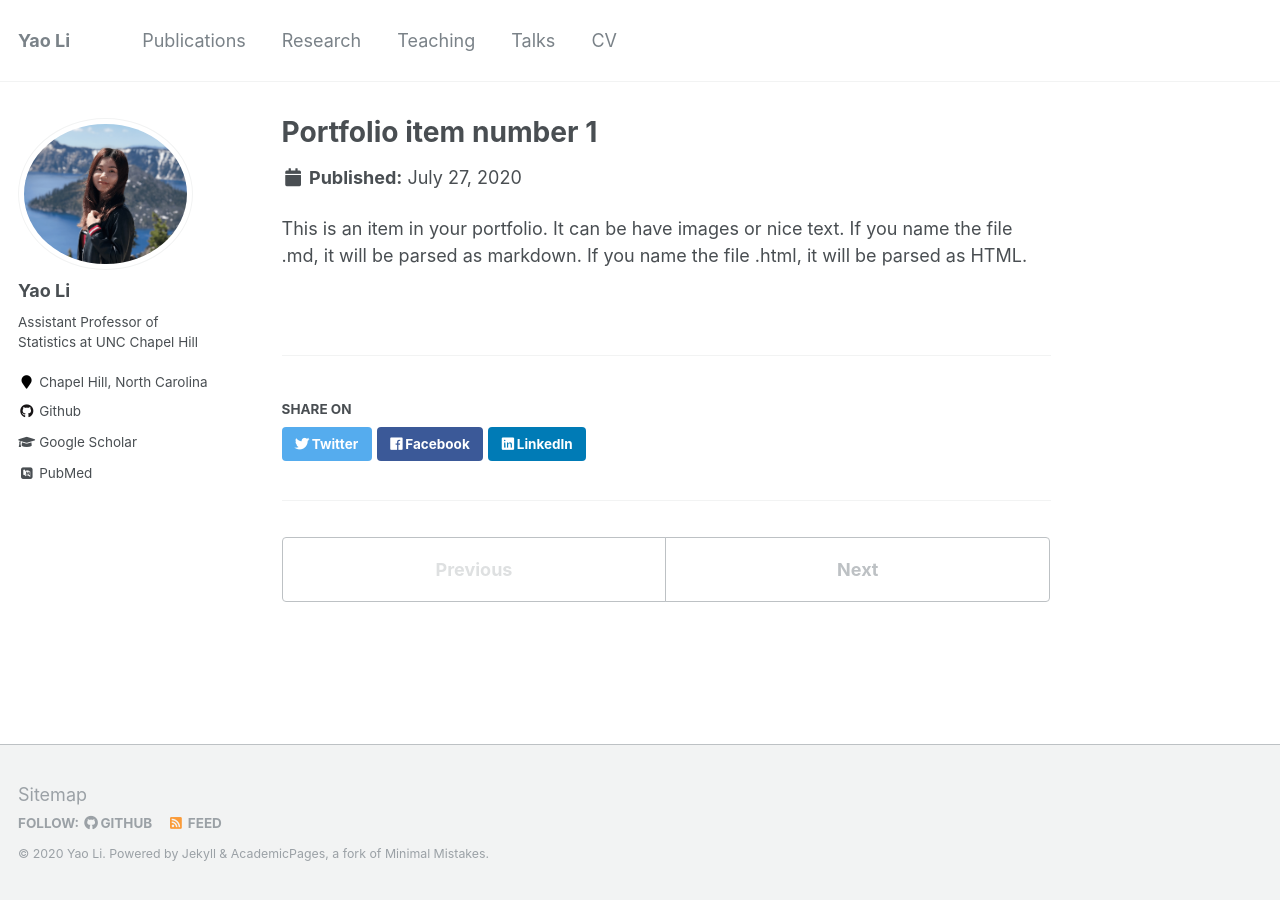
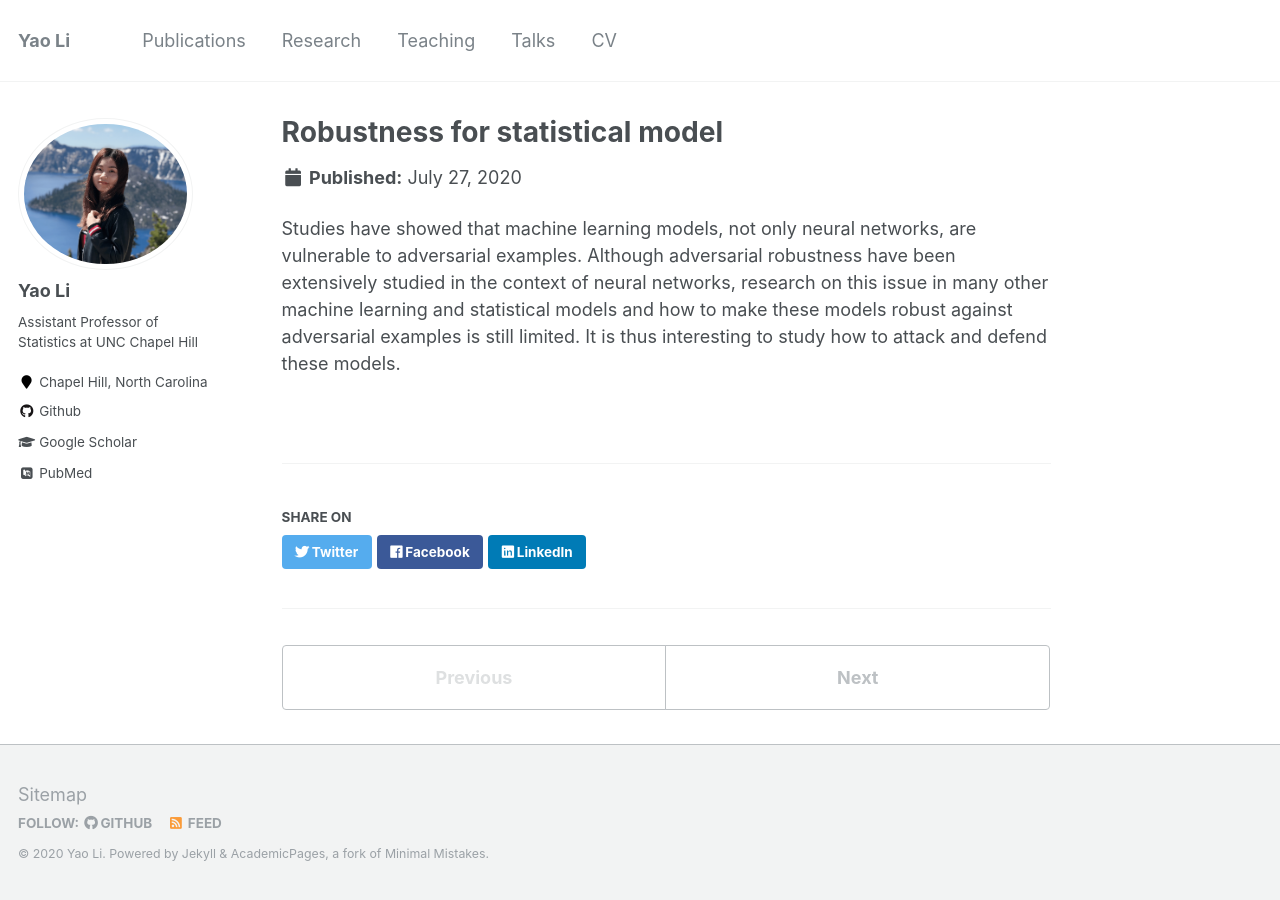
Before and after one commit to liyao880/yaoli, a Jekyll site: the page built from _research/adversarial-example.md, in a window 1280 px wide. Built offline with Jekyll 4.4.1, drawn with Linux system fonts in a browser that asks for light colours; some web fonts are replaced.

Commit message:
Update adversarial-example.md

```diff
--- a/_research/adversarial-example.md
+++ b/_research/adversarial-example.md
@@ -1,7 +1,6 @@
 ---
-title: "Portfolio item number 1"
-excerpt: "Short description of portfolio item number 1<br/><img src='/images/500x300.png'>"
+title: "Robustness for statistical model"
 collection: research
 ---
 
-This is an item in your portfolio. It can be have images or nice text. If you name the file .md, it will be parsed as markdown. If you name the file .html, it will be parsed as HTML.
+Studies have showed that machine learning models, not only neural networks, are vulnerable to adversarial examples. Although adversarial robustness have been extensively studied in the context of neural networks, research on this issue in many other machine learning and statistical models and how to make these models robust against adversarial examples is still limited. It is thus interesting to study how to attack and defend these models.
```
